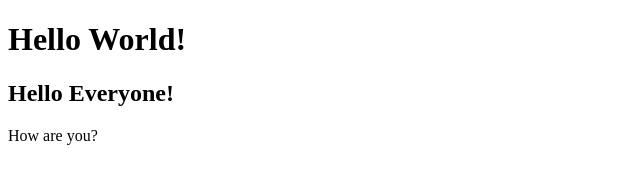
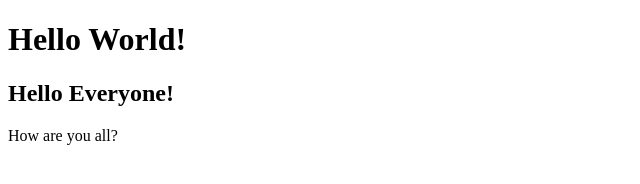
Before and after one commit to Elav73/FirstProject, a plain HTML site: page index.html in a window 1280 px wide. Shown: the full height of the page, 0-640 px from the left. Drawn offline with Linux system fonts and the light colour scheme.

Commit message:
added all

```diff
--- a/index.html
+++ b/index.html
@@ -8,5 +8,5 @@
 <body>
 <h1>Hello World!</h1>
 	<h2>Hello Everyone!</h2>
-<p>How are you?</p></body>
+<p>How are you all?</p></body>
 </html>
```
